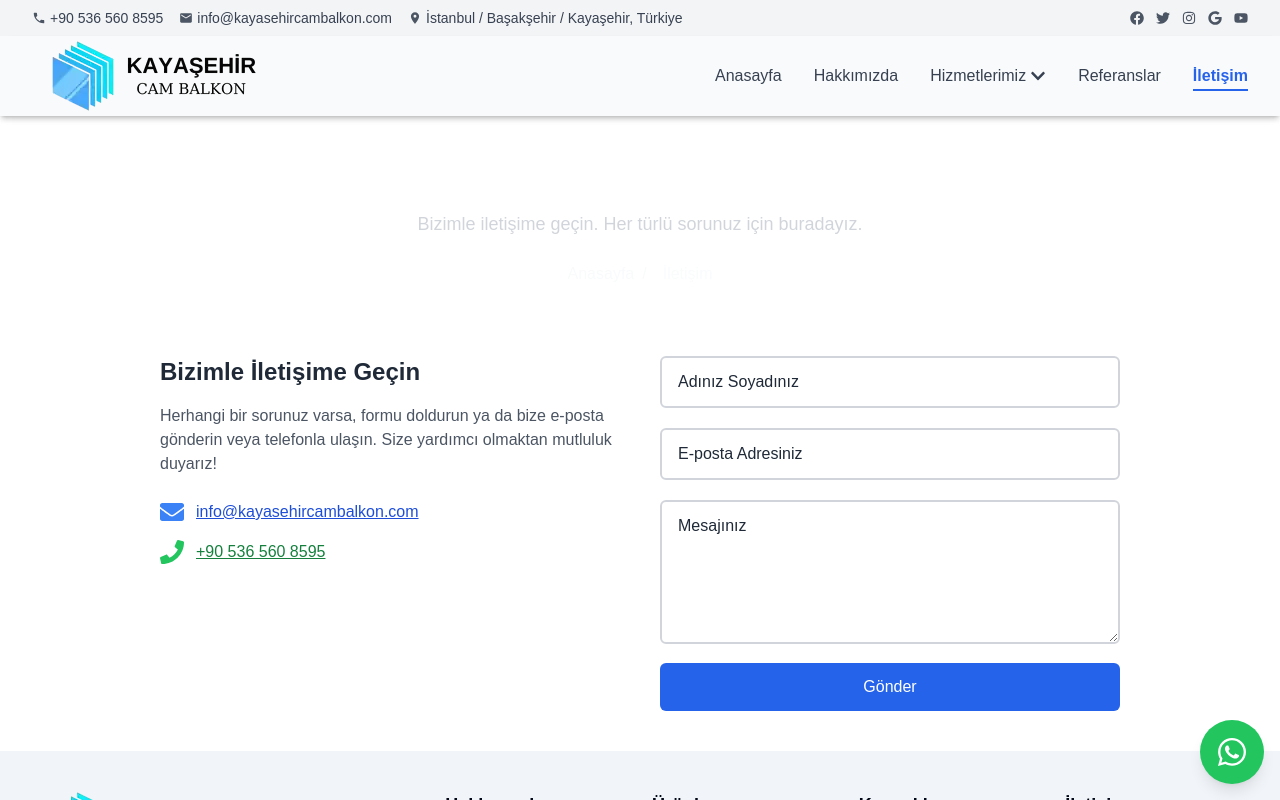
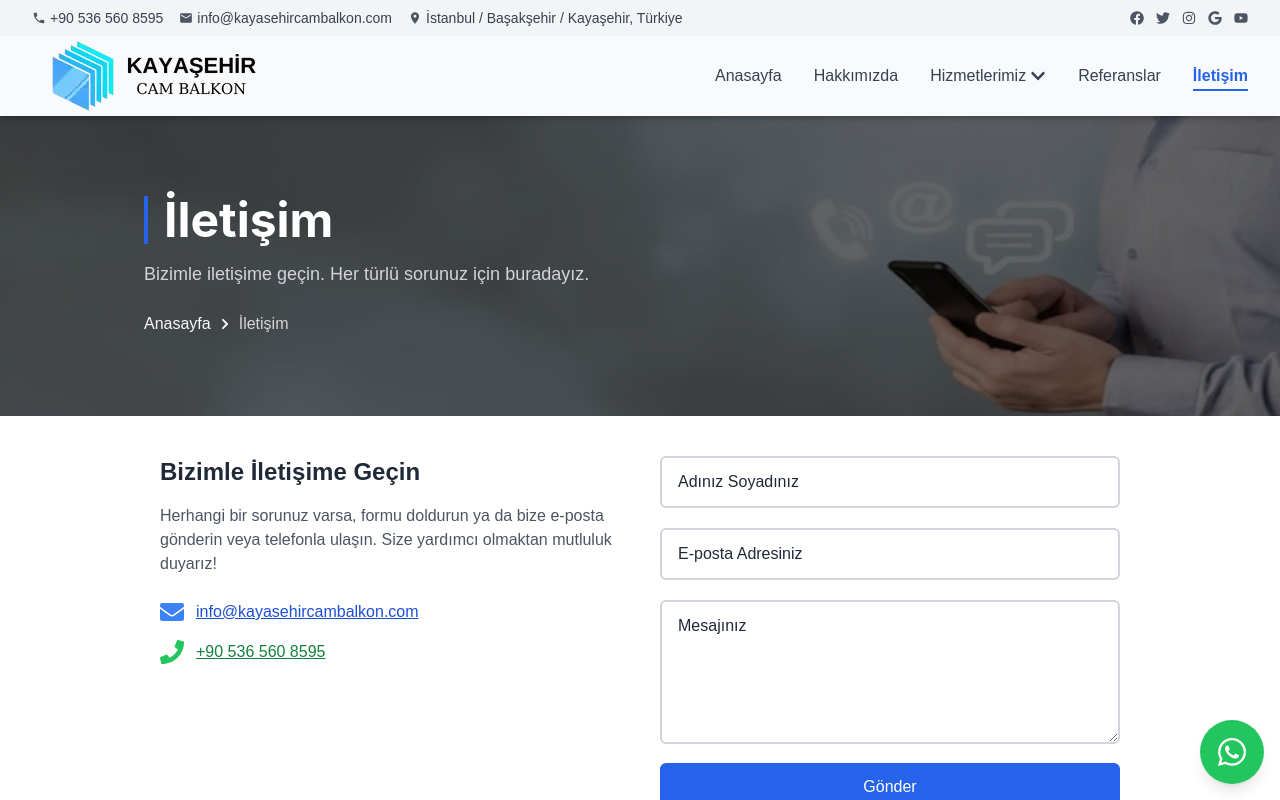
Before and after one commit to yunusmertofficial/kayasehircambalkon, a Next.js app: page /iletisim in a window 1280 px wide. Shown: the top 800 px of the page. Built offline with nearby package versions, Linux system fonts and the light colour scheme.

Commit message:
Refactor Breadcrumb component: enhance layout with image support and improve styling; update titles and descriptions in layout files

```diff
--- a/src/app/cam-balkon-referanslar/layout.tsx
+++ b/src/app/cam-balkon-referanslar/layout.tsx
@@ -49,8 +49,11 @@ export default function CamBalkonReferanslarLayout({
       <section>
         <Breadcrumb
           breadcrumbs={breadcrumbs}
-          title="Cam Balkon Referanslar"
-          description="Kayaşehir Cam Balkon'un üretim, imalat, montaj ve tüm uygulama fotoğraflarını bu sayfada görebilir, detaylar için bizimle iletişime geçebilirsiniz."
+          title="Referanslar"
+          description="Kayaşehir Cam Balkon üretim, imalat, montaj ve tüm uygulama fotoğrafları"
+          image={{
+            url: "/images/referanslar/banner.webp",
+          }}
         />
         {children}
       </section>
--- a/src/app/iletisim/page.tsx
+++ b/src/app/iletisim/page.tsx
@@ -22,7 +22,10 @@ export default function Contact() {
       {/* Breadcrumb */}
       <Breadcrumb
         breadcrumbs={breadcrumbs}
-        title="Kayaşehir Cam Balkon"
+        title="İletişim"
+        image={{
+          url: "/images/iletisim/banner.webp",
+        }}
         description="Bizimle iletişime geçin. Her türlü sorunuz için buradayız."
       />
 
--- a/src/components/Breadcrumb.tsx
+++ b/src/components/Breadcrumb.tsx
@@ -1,5 +1,6 @@
 import Link from "next/link";
 import Image from "next/image";
+import { FaChevronRight } from "react-icons/fa"; // React Icons ok simgesi
 
 const Breadcrumb = ({
   breadcrumbs,
@@ -12,11 +13,11 @@ const Breadcrumb = ({
   description?: string;
   image?: {
     url: string;
-    blurDataURL: string;
+    blurDataURL?: string;
   };
 }) => {
   return (
-    <div className="relative w-full h-[200px] text-center">
+    <div className="relative w-full h-[200px] lg:h-[300px] text-start">
       {/* Görselin üzerine karanlık bir katman ekleyelim */}
       {image && (
         <>
@@ -26,32 +27,46 @@ const Breadcrumb = ({
             alt={title}
             layout="fill"
             style={{ objectFit: "cover" }}
-            placeholder="blur"
-            blurDataURL={image.blurDataURL}
+            placeholder={image.blurDataURL ? "blur" : "empty"}
+            blurDataURL={image.blurDataURL ? image.blurDataURL : undefined}
             quality={20}
             priority
           />
         </>
       )}
 
-      <div className="absolute z-20 top-2/4 left-2/4 transform -translate-x-2/4 -translate-y-2/4">
+      {/* Başlık ve açıklama bölümü */}
+      <div className="absolute z-20 top-2/4 left-2/4 transform -translate-x-2/4 -translate-y-2/4 w-full max-w-5xl mx-auto px-4">
+        {/* Başlık sol üstte dikey çizgi ile */}
         <h1
-          className="text-3xl sm:text-4xl lg:text-5xl font-bold text-white"
+          className="text-3xl sm:text-4xl lg:text-5xl font-bold text-white border-l-4 pl-4 border-primary"
           style={{
-            fontFamily: "Inter, sans-serif", // Fallback font ekleyin
+            fontFamily: "Inter, sans-serif",
           }}
         >
           {title}
         </h1>
 
+        {/* Açıklama */}
         {description && (
           <p className="text-sm sm:text-lg mt-4 text-gray-300">{description}</p>
         )}
 
-        <nav className="flex justify-center mt-6" aria-label="Breadcrumb">
-          <ol className="flex space-x-2 text-sm sm:text-base">
+        {/* Breadcrumb */}
+        <nav
+          className="flex flex-wrap items-center mt-6"
+          aria-label="Breadcrumb"
+        >
+          <ol className="flex items-center text-sm sm:text-base">
             {breadcrumbs.map((breadcrumb, index) => (
               <li key={index} className="flex items-center">
+                {/* Breadcrumb geçişlerinde ok simgesi */}
+                {index !== 0 && (
+                  <FaChevronRight
+                    className="mx-2 text-primary-foreground"
+                    size={12}
+                  />
+                )}
                 {index !== breadcrumbs.length - 1 ? (
                   <Link
                     href={breadcrumb.href}
@@ -64,9 +79,6 @@ const Breadcrumb = ({
                     {breadcrumb.label}
                   </span>
                 )}
-                {index !== breadcrumbs.length - 1 && (
-                  <span className="mx-2 text-primary-foreground">/</span>
-                )}
               </li>
             ))}
           </ol>
--- a/src/components/Header/index.tsx
+++ b/src/components/Header/index.tsx
@@ -20,7 +20,7 @@ const Navbar: React.FC = () => {
       </div>
       <nav
         aria-label="Ana Menü"
-        className="sticky top-0 z-20 bg-white shadow-md"
+        className="sticky top-0 z-50 bg-white shadow-md"
       >
         <MainNav
           isMobileMenuOpen={isMobileMenuOpen}
--- a/src/components/HeroCarousel/index.tsx
+++ b/src/components/HeroCarousel/index.tsx
@@ -38,7 +38,7 @@ const HeroCarousel = () => {
     setCurrentSlide(newIndex);
   };
 
-  //slider 5 saniyede bir geçiş yapacak
+  //slider 8 saniyede bir geçiş yapacak
   useEffect(() => {
     const interval = setInterval(() => {
       nextSlide();
@@ -78,17 +78,22 @@ const HeroCarousel = () => {
           <React.Fragment key={slide.id}>
             {slide.id === currentSlide && (
               <div className="absolute inset-0 flex items-center justify-center">
+                {/* Resim */}
                 <Image
                   src={`/images/carousel/${slide.public_id}.${slide.format}`}
                   alt={slide.title}
                   layout="fill"
                   objectFit="cover"
-                  className="brightness-75"
                   priority
                   placeholder="blur"
                   blurDataURL={`/images/carousel/blur/${slide.public_id}.${slide.format}`}
                 />
-                <div className="absolute top-1/2 left-[10%] transform -translate-y-1/2 text-white">
+
+                {/* Karanlık Overlay */}
+                <div className="absolute inset-0 bg-black opacity-40"></div>
+
+                {/* İçerik */}
+                <div className="absolute top-1/2 left-[10%] transform -translate-y-1/2 text-white z-10">
                   <h2 className="text-4xl md:text-5xl font-bold">
                     {slide.title}
                   </h2>
@@ -112,6 +117,7 @@ const HeroCarousel = () => {
             )}
           </React.Fragment>
         ))}
+        {/* Navigasyon */}
         <button
           className="absolute top-1/2 left-0 z-2 hidden md:flex items-center justify-center px-4 transform -translate-y-1/2 hover:scale-110 transition-transform duration-300"
           onClick={prevSlide}
```
Also changed, not shown: public/images/iletisim/banner.webp (added), public/images/referanslar/banner.webp (added).
